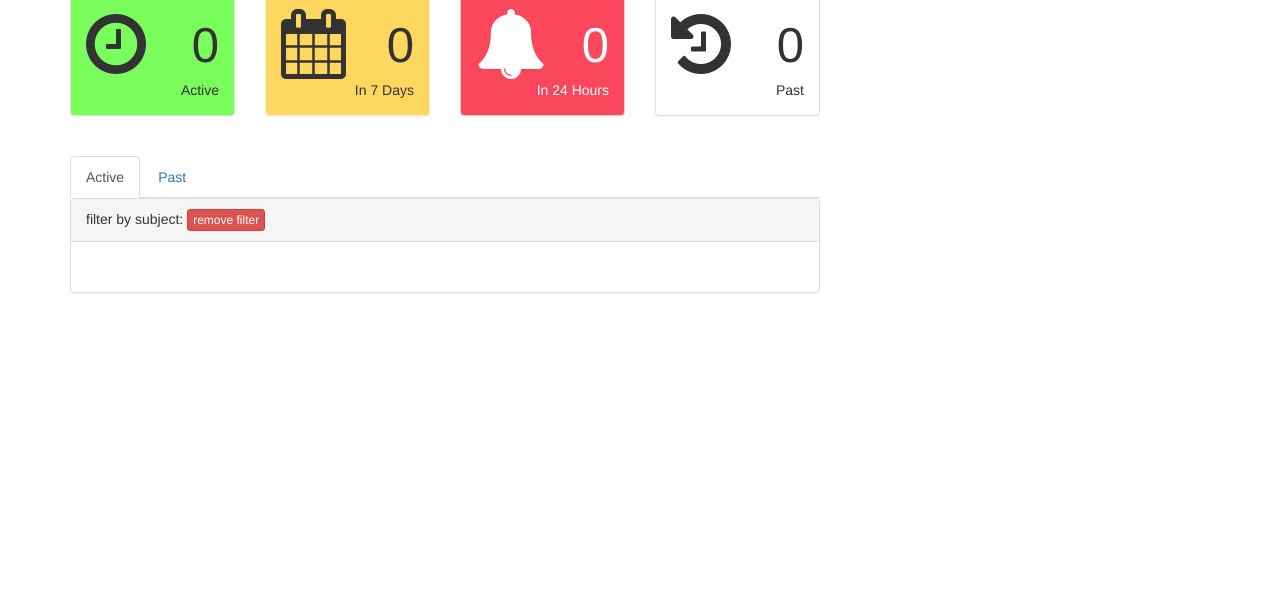
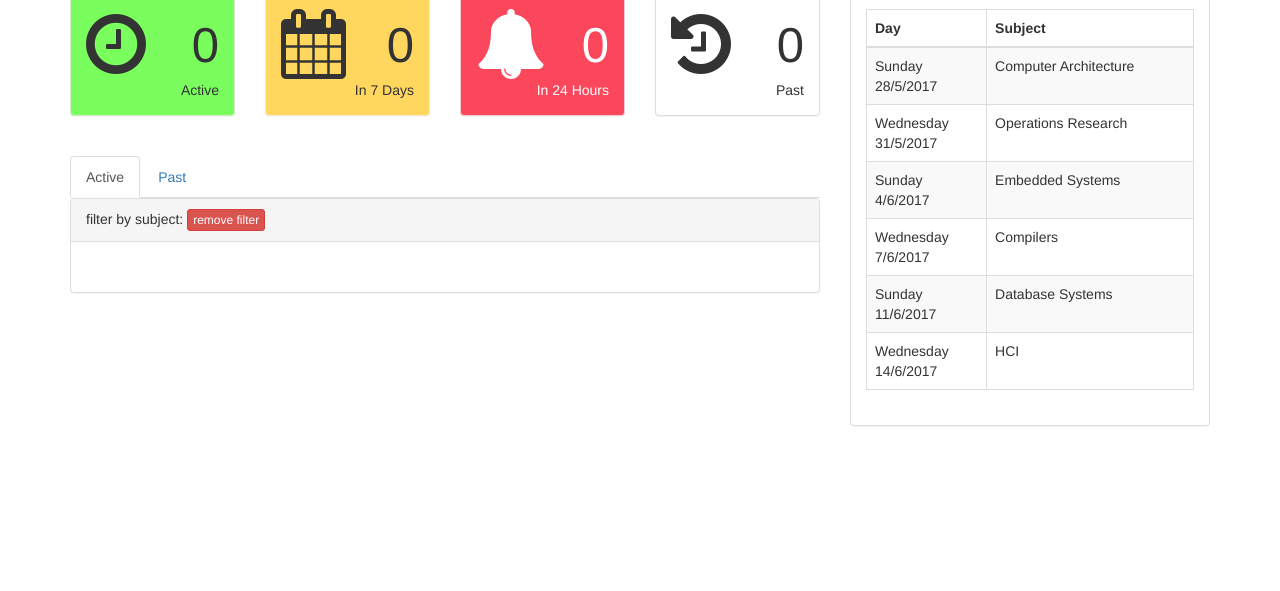
Before and after one commit to csed2018/csed2018.github.io, a plain HTML site: page index.html in a window 1280 px wide. Shown: the part 209-800 px from the top of the page. Drawn offline with Linux system fonts and the light colour scheme; no server answers.

Commit message:
add final table

```diff
--- a/index.html
+++ b/index.html
@@ -191,28 +191,54 @@
       </div>
 		</div>
 
-    <!-- <div class="col-md-4">
+    <div class="col-md-4">
 			<h2>
-				Useful Stuff
+
 			</h2>
       <div class="panel-group">
-        <div class="panel panel-info">
-            <div class="panel-body">
-                <h5> TA's Emails for assignments deleivery: </h5>
-                <ul class="list-group">
-                  <li class="list-group-item">
-                    Eng.Rana for Control and OS:
-                    <a href="mailto:rana.momtaz@yahoo.com"> rana.momtaz@yahoo.com </a>
-                  </li>
-                  <li class="list-group-item">
-                    Eng.Omar for Algorithms:
-                    <a href="mailto:omarkhaledarafa@gmail.com"> omarkhaledarafa@gmail.com </a>
-                  </li>
-                </ul>
-            </div>
+        <div class="panel panel-default">
+          <div class="panel-heading panel-title">
+            Final Exams
+          </div>
+          <div class="panel-body">
+              <table class="table table-striped table-bordered table-hover">
+                  <thead>
+                      <tr>
+                          <th>Day</th>
+                          <th>Subject</th>
+                      </tr>
+                  </thead>
+                  <tbody>
+                      <tr>
+                          <td>Sunday <br> 28/5/2017 </td>
+                          <td>Computer Architecture</td>
+                      </tr>
+                      <tr>
+                          <td>Wednesday <br> 31/5/2017 </td>
+                          <td>Operations Research</td>
+                      </tr>
+                      <tr>
+                          <td>Sunday <br> 4/6/2017 </td>
+                          <td>Embedded Systems</td>
+                      </tr>
+                      <tr>
+                          <td>Wednesday <br> 7/6/2017 </td>
+                          <td>Compilers</td>
+                      </tr>
+                      <tr>
+                          <td>Sunday <br> 11/6/2017 </td>
+                          <td>Database Systems</td>
+                      </tr>
+                      <tr>
+                          <td>Wednesday <br> 14/6/2017 </td>
+                          <td>HCI</td>
+                      </tr>
+                  </tbody>
+              </table>
+          </div>
         </div>
-		</div>
-    </div> !-->
+		  </div>
+    </div>
 	</div>
 
   <div class="row">
```
